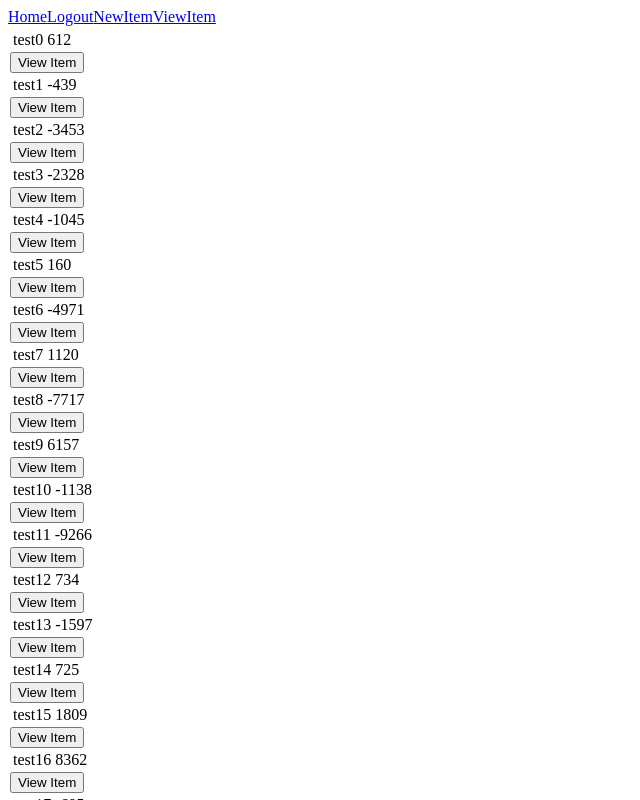
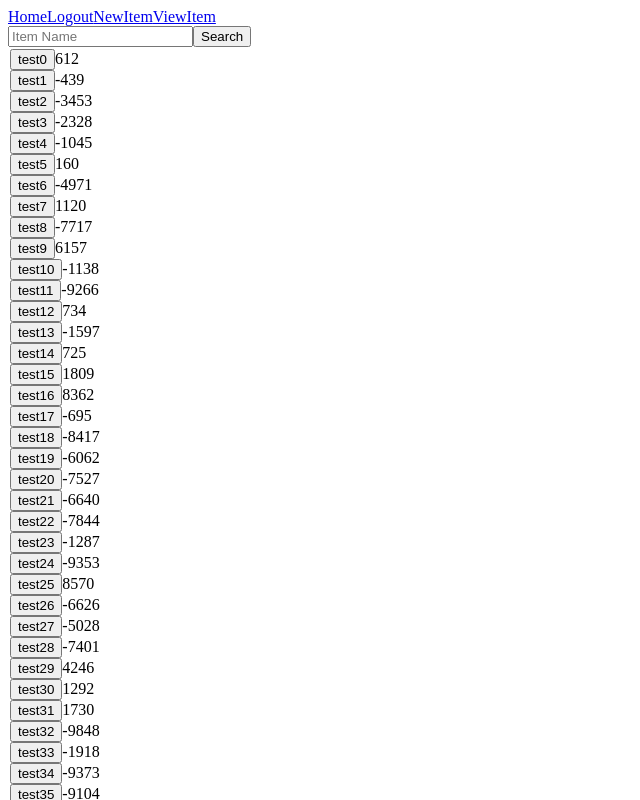
Before and after one commit to EdNawrocki/CS35L-Project, a React (Create React App) app: page /viewitem in a window 1280 px wide. Shown: the top 800 px of the page, without its empty margins (0-640 px from the left). Built offline with nearby package versions, Linux system fonts and the light colour scheme; no server answers; sample sign-in values are in the browser's storage.

Commit message:
Add search feature to viewitem
* Takes you to specific item page on success

* Displays error message on failure

```diff
--- a/src/pages/item.js
+++ b/src/pages/item.js
@@ -2,6 +2,11 @@ import { useLocation } from "react-router-dom"
 
 function Item() {
     const location = useLocation();
+
+    let total = 0;
+    location.state.itemHistory.map((item) => {
+        total += item.quantity;
+    })
 
     return(
         <div>
@@ -11,6 +16,7 @@ function Item() {
                     <li>{item.name}    {item.quantity}</li>
                 );
             })}
+            <p>{total}</p>
         </div>
     );
 }
--- a/src/pages/viewitem.js
+++ b/src/pages/viewitem.js
@@ -13,6 +13,8 @@ function ViewItem() {
     const itemsRef = collection(db, "items");
 
     const [itemList, setItemList] = useState([]);
+    const [search, setSearch] = useState("");
+    const [error, setError] = useState(false);
 
     useEffect(() => {
                                         if (!PULL_FROM_DB) { return; }  // DELETE FOR FINAL PRODUCT
@@ -33,7 +35,7 @@ function ViewItem() {
         }
         for (let i = 0; i != 10; i++) {
             let x = Math.random() > .5 ? -1 : 1;
-            fixedList.push({ name: "test0", quantity: x*Math.floor(Math.random() * 10000), id: 50});
+            fixedList.push({ name: "test0", quantity: x*Math.floor(Math.random() * 10000), id: 50+i});
         }
         setItemList(fixedList);
     }
@@ -46,23 +48,44 @@ function ViewItem() {
             }
         })
         navigate("/item",{state:{itemHistory: itemHistory, item: item}});
-            <Route path="/item">
-                <Item />
-            </Route>
+        <Route path="/item">
+            <Item />
+        </Route>
+    }
 
+    const handleSearch = (e)=>{
+        e.preventDefault();
+        setError(false);
+
+        const itemHistory = [];
+        itemList.map((a) => {
+            if (a.name === search) {
+                itemHistory.push(a);
+            }
+        })
+        if (itemHistory.length === 0) {
+            setError(true);
+            return;
+        }
+        navigate("/item",{state:{itemHistory: itemHistory, item: itemHistory[0]}});
+        <Route path="/item">
+            <Item />
+        </Route>
     }
 
     return(
         <div>
+            <form onSubmit={handleSearch} >
+                <input type="text" placeholder="Item Name" onChange={e=>setSearch(e.target.value)} />
+                <button type="submit">Search</button>
+                {error && <span>Item not found!</span>}
+            </form>
             <table>
                 {itemList.map((item) => {
                     return (
                         <div key={item.id}>
-                            <tr>
-                                <td>{item.name}</td>
-                                <td>{item.quantity}</td>
-                            </tr>
-                            <button onClick={ () => {handleClick(item)} }>View Item</button>
+                            <button onClick={ () => {handleClick(item)} }>{item.name}</button>
+                            <span>{item.quantity}</span>
                         </div>
                     );
                 })}
```
